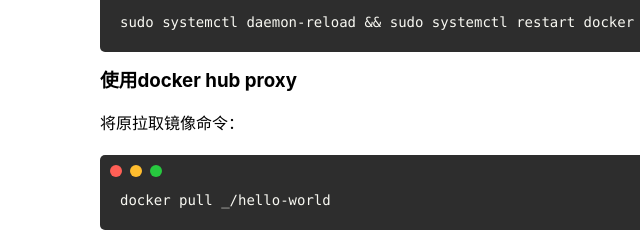
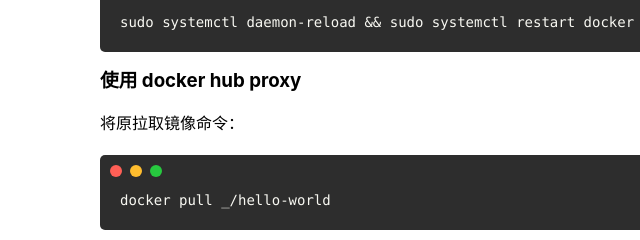
Before and after one commit to iougemini/iougemini.github.io, a plain HTML site: page docker/index.html in a window 1280 px wide. Shown: the part 526-766 px from the top of the page, 0-640 px from the left. Drawn offline with Linux system fonts and the light colour scheme.

Commit message:
Update index.html

```diff
--- a/docker/index.html
+++ b/docker/index.html
@@ -95,7 +95,7 @@
 EOF</code><button class="copy-button" onclick="copyCode(this)">复制代码</button></pre>
 <pre><code>
 sudo systemctl daemon-reload && sudo systemctl restart docker</code><button class="copy-button" onclick="copyCode(this)">复制代码</button></pre>
-<h3>使用docker hub proxy</h3>
+<h3>使用 docker hub proxy</h3>
 <h4 style="font-weight: 400;">将原拉取镜像命令：</h4>
 <pre><code>
 docker pull _/hello-world</code><button class="copy-button" onclick="copyCode(this)">复制代码</button></pre>
```
